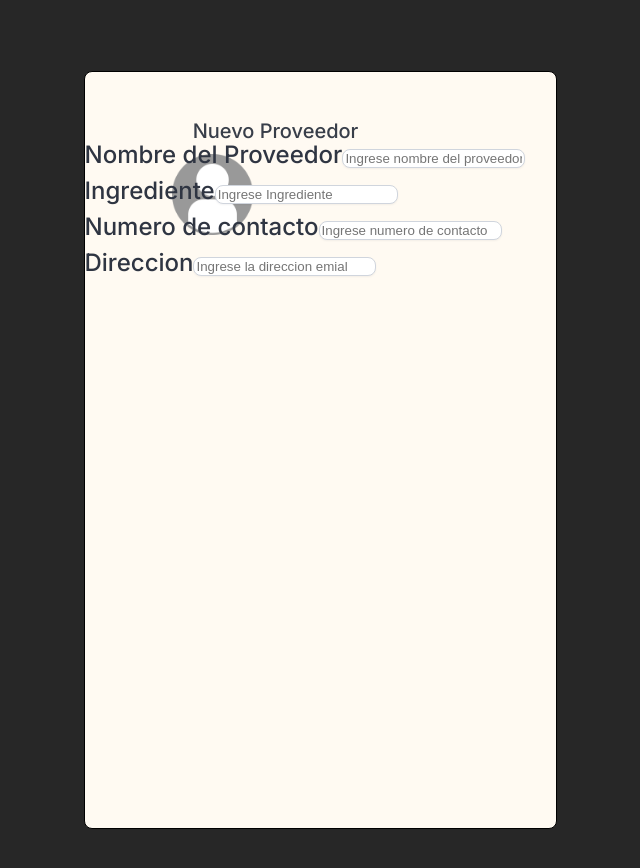
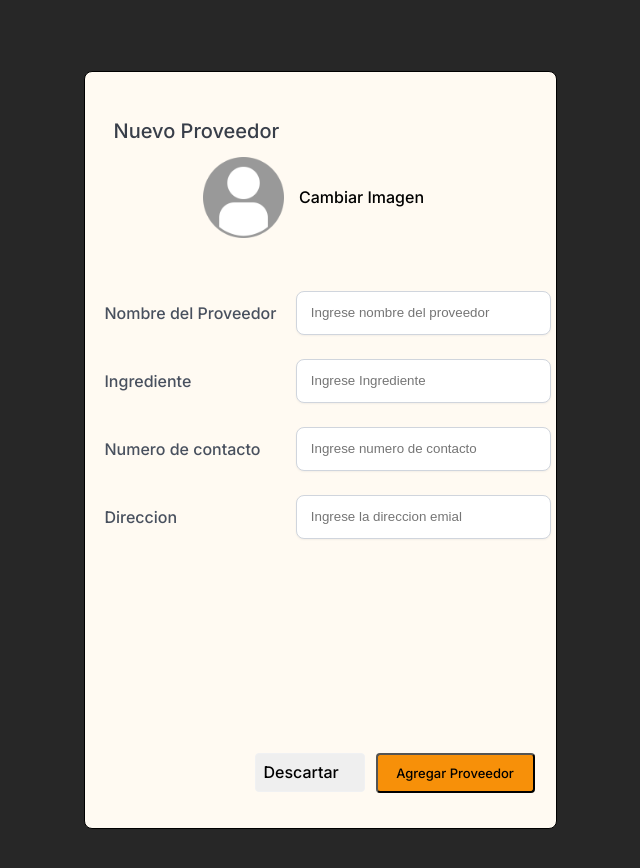
Before and after one commit to nukkua/inventory_managment, a React (Vite) app: page / in a window 1280 px wide. Shown: the top 868 px of the page, without its empty margins (400-1040 px from the left). Built offline with nearby package versions, Linux system fonts and the light colour scheme.

Commit message:
vamonos de fiesta factory

```diff
--- a/src/components/AddProvCard.css
+++ b/src/components/AddProvCard.css
@@ -1,7 +1,6 @@
 .card-prov-container {
   display: flex;
   flex-direction: column;
-  position: absolute;
   width: 1440px;
   height: 900px;
   justify-content: center;
@@ -26,9 +25,6 @@
   margin-left: 29px;
   margin-right: 118px;
   margin-bottom: 26px;
-  align-items: center;
-  width: 324px;
-  height: 12px;
 }
 
 .top-container h2 {
@@ -40,15 +36,43 @@
   color: #383e49;
 }
 
-.img-prov{
-    display: flex;
-    align-items: center;
-    justify-content: center;
-    width: 225px;
-    height: 87px;
+.img-prov {
+  display: flex;
+  position: relative;
+  align-items: center;
+  justify-content: center;
+  width: 300px;
+  height: 87px;
+  left: 50px;
 }
 
 .img-prov img {
+  padding-right: 15px;
   width: 81px;
   height: 81px;
 }
+
+.user-info-container {
+  margin-top: 50px;
+}
+
+.descat-button {
+  position: relative;
+  box-sizing: border-box;
+  display: flex;
+  align-items: center;
+  padding: 10px 8px;
+  gap: 8px;
+  width: 110px;
+  height: 39px;
+  left: 170px;
+  top: 150px;
+  border: 1px solid #f0f1f3;
+  border-radius: 4px;
+  font-family: "Inter";
+  font-style: normal;
+  font-weight: 500;
+  font-size: 16px;
+  line-height: 19px;
+  text-align: center;
+}
--- a/src/components/AddProvCard.jsx
+++ b/src/components/AddProvCard.jsx
@@ -1,6 +1,7 @@
 import React from "react";
 import "./AddProvCard.css";
 import { InputInfoProv } from "./InputInfoProv";
+import { ButtonReu } from "./ButtonReu";
 
 const AddProvCard = (props) => {
   return (
@@ -20,6 +21,12 @@ const AddProvCard = (props) => {
           <InputInfoProv titulo="Numero de contacto" placeholder="Ingrese numero de contacto"/>
           <InputInfoProv titulo="Direccion" placeholder="Ingrese la direccion emial"/>
         </div>
+        <div className="buttons-prov">
+          <ButtonReu nombre="Agregar Proveedor"/>
+          <button className="descat-button">
+              Descartar
+          </button>
+        </div>
       </div>
     </div>
   );
--- /dev/null
+++ b/src/components/ButtonReu.css
@@ -0,0 +1,20 @@
+.button-reu {
+  display: flex;
+  position: relative;
+  justify-content: center;
+  align-items: center;
+  padding: 10px 16px;
+  gap: 8px;
+  width: 159px;
+  height: 40px;
+  left: 291px;
+  top: 190px;
+  background: #f79009;
+  border-radius: 4px;
+
+  font-family: "Inter";
+  font-style: normal;
+  font-weight: 500;
+  font-size: 13px;
+  line-height: 20px;
+}
--- /dev/null
+++ b/src/components/ButtonReu.jsx
@@ -0,0 +1,10 @@
+import React from 'react'
+import "./ButtonReu.css"
+
+export const ButtonReu = (props) => {
+  return (
+    <button className='button-reu'>
+        {props.nombre}
+    </button>
+  )
+}
--- a/src/components/InputInfoProv.css
+++ b/src/components/InputInfoProv.css
@@ -1,6 +1,37 @@
+.user-info {
+  position: relative;
+  width: 450px;
+  display: flex;
+  left: 20px;
+  flex-direction: row;
+  align-items: center;
+  justify-content: initial;
+  padding-bottom: 24px;
+}
+
+.user-info span {
+  width: 200px;
+  height: 24px;
+  font-family: "Inter";
+  font-style: normal;
+  font-weight: 500;
+  font-size: 16px;
+  line-height: 24px;
+  color: #48505e;
+}
+
 .user-info input {
+  box-sizing: border-box;
+  display: flex;
+  flex-direction: row;
+  align-items: center;
+  padding: 10px 14px;
+  gap: 8px;
+  width: 265px;
+  height: 44px;
   background: #ffffff;
   border: 1px solid #d0d5dd;
   box-shadow: 0px 1px 2px rgba(16, 24, 40, 0.05);
   border-radius: 8px;
+  margin-right: 4px;
 }
```
